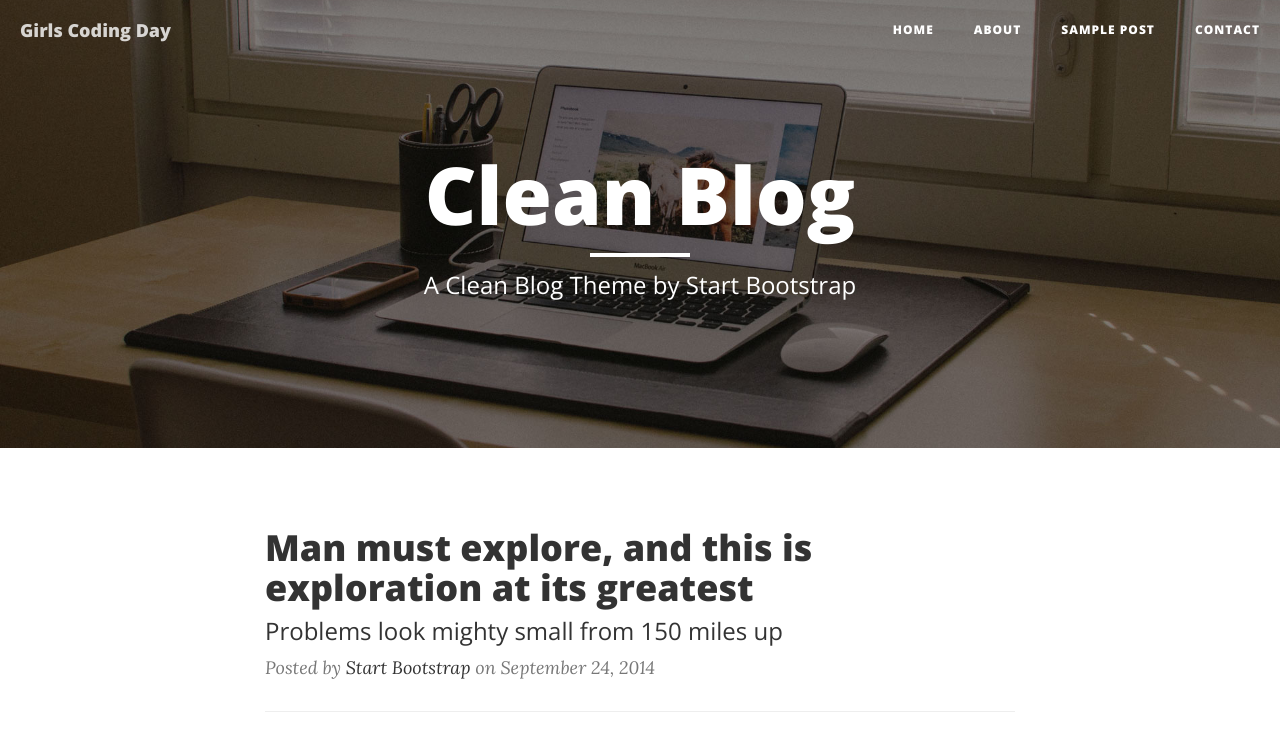
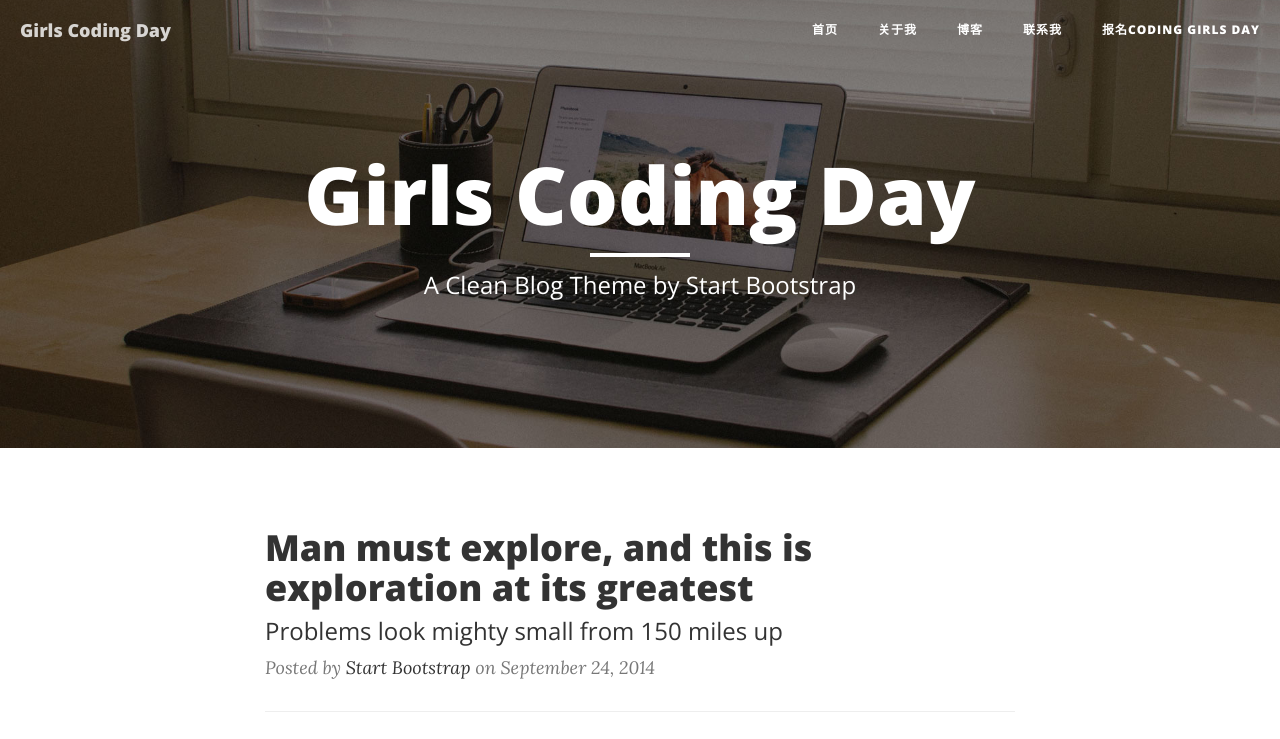
Before and after one commit to kcacoCaitlin/GirlsCodingDayDemo, a website: page startbootstrap-clean-blog-gh-pages/index.html in a window 1280 px wide. Shown: the top 739 px of the page. Drawn offline with nearby package versions, Linux system fonts and the light colour scheme.

Commit message:
Version 1
修改了更多HTML元素

```diff
--- a/startbootstrap-clean-blog-gh-pages/index.html
+++ b/startbootstrap-clean-blog-gh-pages/index.html
@@ -9,7 +9,7 @@
     <meta name="description" content="">
     <meta name="author" content="">
 
-    <title>Girls Coding Day's Blog</title>
+    <title>这是一个静态网站</title>
 
     <!-- Bootstrap Core CSS -->
     <link href="vendor/bootstrap/css/bootstrap.min.css" rel="stylesheet">
@@ -49,16 +49,19 @@
             <div class="collapse navbar-collapse" id="bs-example-navbar-collapse-1">
                 <ul class="nav navbar-nav navbar-right">
                     <li>
-                        <a href="index.html">Home</a>
+                        <a href="index.html">首页</a>
                     </li>
                     <li>
-                        <a href="about.html">About</a>
+                        <a href="about.html">关于我</a>
                     </li>
                     <li>
-                        <a href="post.html">Sample Post</a>
+                        <a href="post.html">博客</a>
                     </li>
                     <li>
-                        <a href="contact.html">Contact</a>
+                        <a href="contact.html">联系我</a>
+                    </li>
+                    <li>
+                        <a href="https://girlscodingday.org/">报名CODING GIRLS DAY</a>
                     </li>
                 </ul>
             </div>
@@ -74,7 +77,7 @@
             <div class="row">
                 <div class="col-lg-8 col-lg-offset-2 col-md-10 col-md-offset-1">
                     <div class="site-heading">
-                        <h1>Clean Blog</h1>
+                        <h1>Girls Coding Day</h1>
                         <hr class="small">
                         <span class="subheading">A Clean Blog Theme by Start Bootstrap</span>
                     </div>
```
